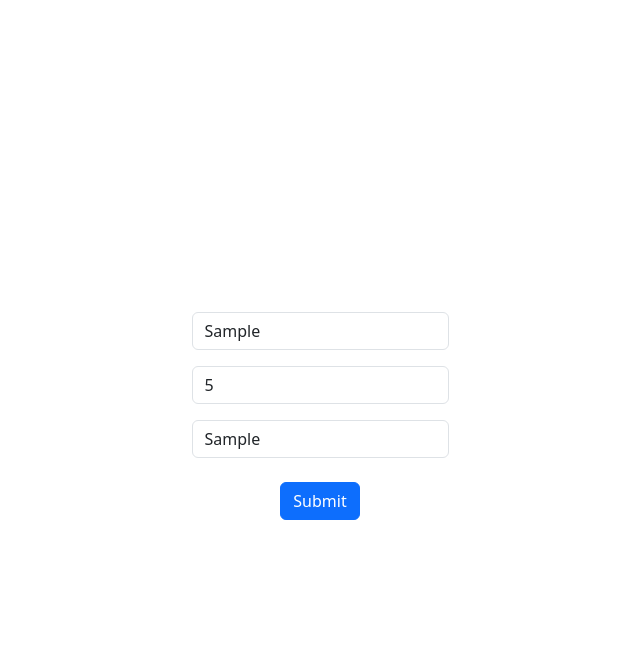
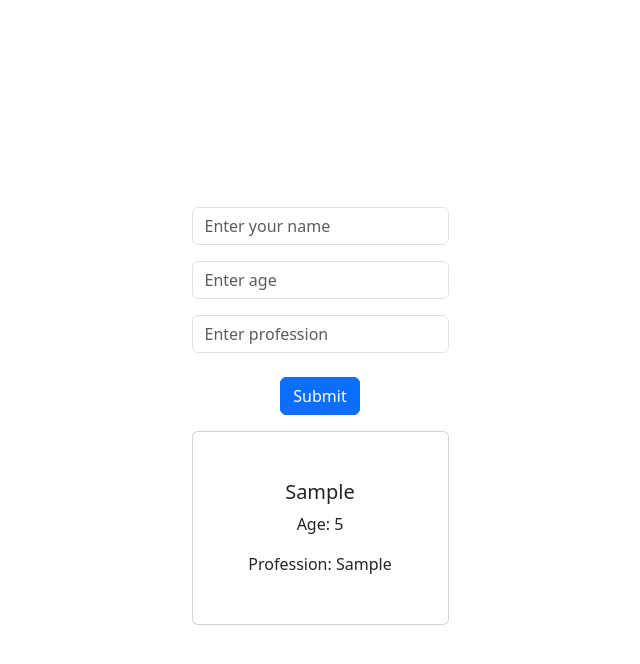
Before and after one commit to rajeevsubbian/React, a React (Vite) app in the folder hello-world/: page / in a window 1280 px wide. Both pictures are taken after typing "Sample", "5", "Sample" into the empty fields and a click on the button "Submit". Shown: the top 664 px of the page, without its empty margins (320-960 px from the left). Built offline with nearby package versions, Linux system fonts and the light colour scheme.

Commit message:
List with groups formed

```diff
--- a/hello-world/src/components/Forms.jsx
+++ b/hello-world/src/components/Forms.jsx
@@ -19,7 +19,15 @@ function NameForm() {
 
   function handleSubmit(event) {
     event.preventDefault();
-    console.log("Event:::", event.target);
+
+    if (formData.name && formData.age && formData.profession) {
+      setProfiles((prevProfiles) => [...prevProfiles, formData]);
+      setFormData({
+        name: "",
+        age: "",
+        profession: "",
+      });
+    } else alert("Please fill the fields");
   }
 
   return (
@@ -57,13 +65,15 @@ function NameForm() {
         </div>
         <button className="btn btn-primary mt-2">Submit</button>
       </form>
-      {/* <ul>
-        {names.map((nameItem, index) => (
-          <li key={index} className="list-group-item">
-            {nameItem}
-          </li>
-        ))}
-      </ul> */}
+      {profiles.map((profile, index) => (
+        <div key={index} className="card mt-3">
+          <div className="card-body">
+            <h5 className="card-title">{profile.name}</h5>
+            <p className="card-text">Age: {profile.age}</p>
+            <p className="card-text">Profession: {profile.profession}</p>
+          </div>
+        </div>
+      ))}
     </div>
   );
 }
```
